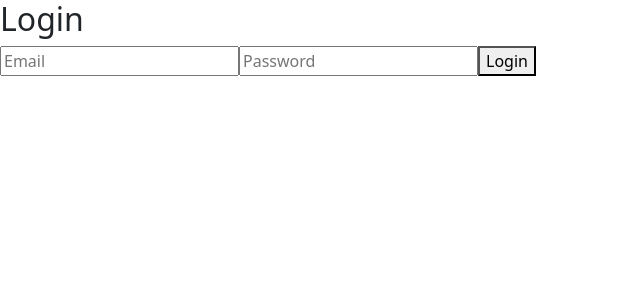
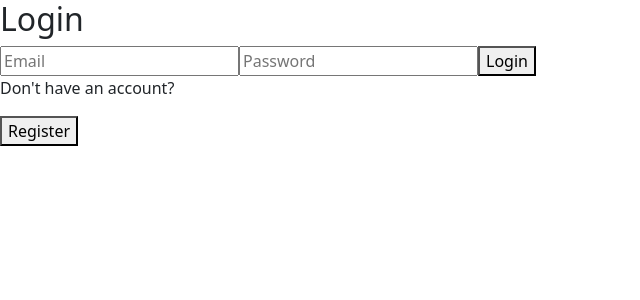
Before and after one commit to chanchalsaini3103/internshipproject-frontend, a React (Vite) app: page / in a window 1280 px wide. Shown: the top 300 px of the page, without its empty margins (0-640 px from the left). Built offline with nearby package versions, Linux system fonts and the light colour scheme.

Commit message:
Fix: added or corrected Dashboard component

```diff
--- a/src/components/Login.jsx
+++ b/src/components/Login.jsx
@@ -1,6 +1,7 @@
 import { useState } from "react";
 import { login } from "../services/authService";
 import { useNavigate } from "react-router-dom";
+
 
 function Login() {
   const [user, setUser] = useState({ email: '', passwordHash: '' });
@@ -19,12 +20,32 @@ function Login() {
   };
 
   return (
-    <form onSubmit={handleSubmit}>
-      <h2>Login</h2>
-      <input type="email" placeholder="Email" onChange={(e) => setUser({ ...user, email: e.target.value })} required />
-      <input type="password" placeholder="Password" onChange={(e) => setUser({ ...user, passwordHash: e.target.value })} required />
-      <button type="submit">Login</button>
-    </form>
+    <div>
+      <form onSubmit={handleSubmit}>
+        <h2>Login</h2>
+        <input
+          type="email"
+          placeholder="Email"
+          value={user.email}
+          onChange={(e) => setUser({ ...user, email: e.target.value })}
+          required
+        />
+        <input
+          type="password"
+          placeholder="Password"
+          value={user.passwordHash}
+          onChange={(e) => setUser({ ...user, passwordHash: e.target.value })}
+          required
+        />
+        <button type="submit">Login</button>
+      </form>
+
+      {/* ✅ New Register Button */}
+      <p>Don't have an account?</p>
+      <button onClick={() => navigate('/register')}>
+        Register
+      </button>
+    </div>
   );
 }
 
```
